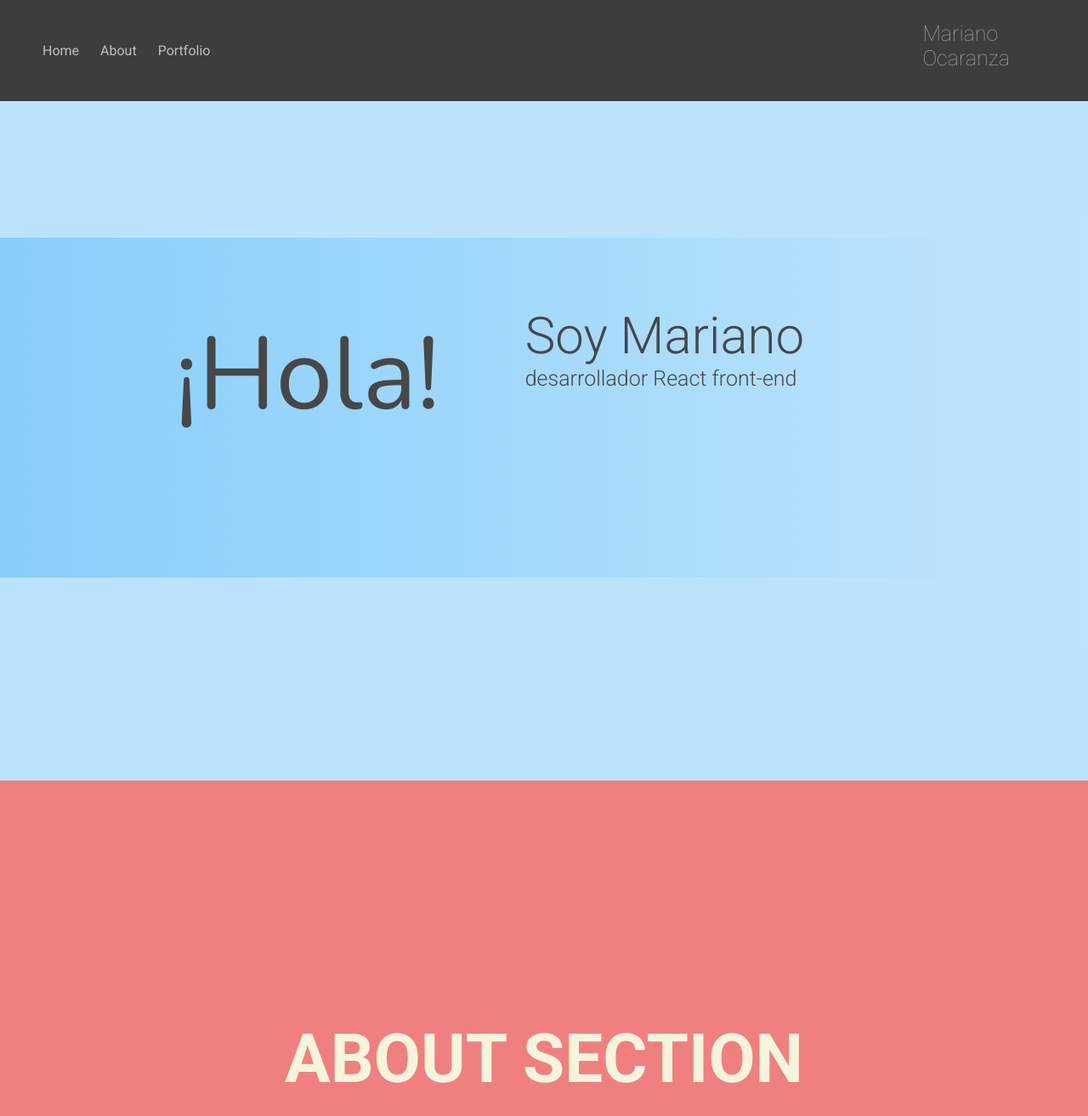
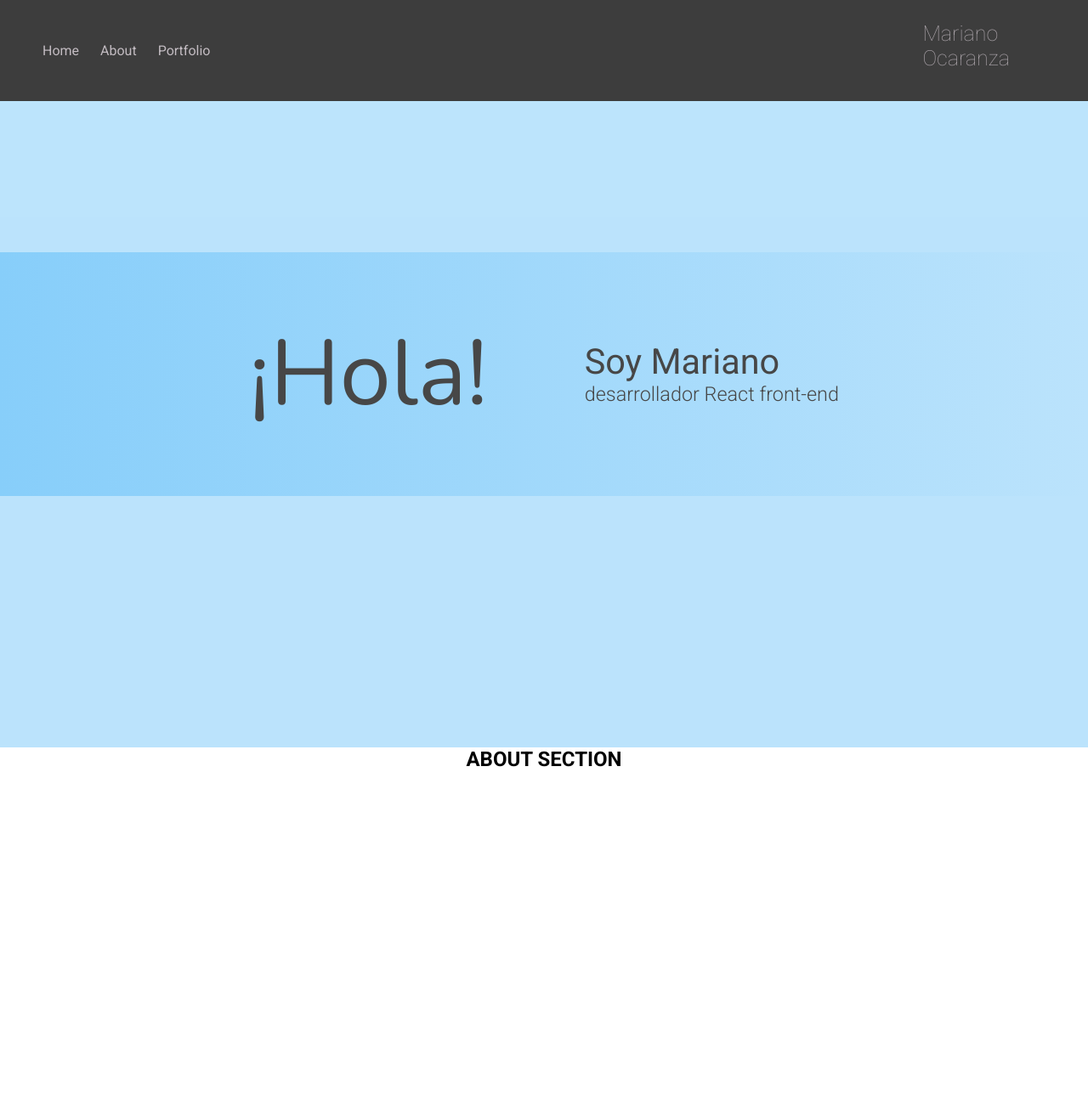
Before and after one commit to MarianoOcaranza/PortfolioProject, a React (Vite) app: page / in a window 1280 px wide. Shown: the top 1314 px of the page at 85% size. Built offline with nearby package versions, Linux system fonts and the light colour scheme.

Commit message:
cambios en estilos y funcionamiento del menu

```diff
--- a/src/Menu.jsx
+++ b/src/Menu.jsx
@@ -1,13 +1,13 @@
 import React, {useState, useEffect, useRef} from 'react';
-import { Link } from 'react-scroll';
-import { NavLink } from "react-router-dom";
-import { NavHashLink } from 'react-router-hash-link';
+import { useLocation, useNavigate } from 'react-router-dom'
 import './styles/Menu.css'
 
 function Menu() {
     const [isOpen, setIsOpen] = useState(false)
     const [isMobile, setIsMobile] = useState(window.innerWidth < 900)
     const [isScrolled, setIsScrolled] = useState(false)
+    const location = useLocation()
+    const navigate = useNavigate()
     const menuRef = useRef(null)
 
     const handleScroll = ()=> {
@@ -53,6 +53,34 @@ function Menu() {
         }
     })
 
+
+    const handleNav = (sectionId)=> {
+        const section = document.getElementById(sectionId)
+        if (sectionId === 'Portfolio') {
+            navigate('/portfolio')
+        }
+        else {
+            if (location.pathname !== '/') {
+                navigate('/')
+                setTimeout(()=> {
+                    const section = document.getElementById(sectionId)
+                    if (sectionId === 'root') {
+                        section.scrollIntoView()
+
+                    }
+                    else if (sectionId === 'About') {
+                        section.scrollIntoView()
+                    }
+                }, 100)
+            }
+            else {
+                if (section) {
+                    section.scrollIntoView();
+                  }
+            }
+        }
+    }
+
     return(
         <div className={`${isScrolled ? 'header shrink' : 'header'}`}>
             {isMobile ? (
@@ -64,41 +92,41 @@ function Menu() {
                 </img>
                 {isOpen && (
                     <ul className="menu-options">
-                        <NavHashLink
+                    <li
+                        onClick={()=> handleNav('root')}
                         className='menu-item'
-                        to="/#top"
                        >Home
-                    </NavHashLink>
-                    <NavHashLink
+                    </li>
+                    <li
                         className='menu-item'
-                        to="/#About"
+                        onClick={()=> handleNav('About')}
                         >About
-                    </NavHashLink>
-                    <NavLink
+                    </li>
+                    <li
                         className='menu-item'
-                        to="/portfolio"
+                        onClick={()=> handleNav('Portfolio')}
                         >Portfolio
-                    </NavLink>
+                    </li>
                     </ul>
                 )}
             </div>) : (
             <div className="menu-content">
                 <ul className="menu-options">
-                    <NavHashLink
+                <li
                         className='menu-item'
-                        to="/#top"
+                        onClick={()=> handleNav('root')}
                        >Home
-                    </NavHashLink>
-                    <NavHashLink
+                    </li>
+                    <li
                         className='menu-item'
-                        to="/#About"
+                        onClick={()=> handleNav('About')}
                         >About
-                    </NavHashLink>
-                    <NavLink
+                    </li>
+                    <li
                         className='menu-item'
-                        to="/portfolio"
+                        onClick={()=> handleNav('Portfolio')}
                         >Portfolio
-                    </NavLink>
+                    </li>
                 </ul>
             </div>
             )}
--- a/src/Portfolio.jsx
+++ b/src/Portfolio.jsx
@@ -3,7 +3,7 @@ import './styles/Portfolio.css'
 
 function Portfolio() {
     return (
-        <section className='content-portfolio'>
+        <section id='Portfolio' className='content-portfolio'>
             <h1 className='portfoliosection'>PORTFOLIO SECTION</h1>
         </section>
     )
--- a/src/styles/About.css
+++ b/src/styles/About.css
@@ -6,13 +6,5 @@
 .content-about {
     display: flex;
     justify-content: center;
-    background-color: lightcoral;
     min-height: 100vh;
 }
-.aboutsection {
-    font-family: 'roboto';
-    font-size: 80px;
-    color: beige;
-    position: absolute;
-    top: 150%;
-}
--- a/src/styles/Home.css
+++ b/src/styles/Home.css
@@ -1,71 +1,37 @@
 .content-home {
+    font-size: 18px;
     display: flex;
-    min-height: 100vh;
+    align-items: center;
+    height: 110vh;
     background-color: rgba(135, 206, 250, 0.562);
 }
 .welcome {
-    font-family: 'roboto';
-    font-weight: 300;
     color: rgb(71, 71, 71);
-    position: absolute;
     justify-content: center;
-    top: 35%;
-    padding: 50px;
-    gap: 100px;
-    width: 90vw;
-    height: 50vh;
+    gap: 10%;
+    align-items: center;
+    padding: 70px;
+    width: 100vw;
+    height: fit-content;
+    flex-wrap: wrap;
     display: flex;
     background-image: linear-gradient(to left,transparent,lightskyblue);
 }
 #hola {
-    font-family: 'Nunito';
+    font-family: "Nunito";
     font-weight: 300;
-    margin-top: 30px;
-    font-size: 120px;
-    color: rgb(71, 71, 71);
+    font-size: 6em;
 }
 #soy {
-    margin-top: 30px;
-    font-size: 60px;
+    font-weight: 400;
+    font-size: 2.3em;
 }
 #dev {
-    font-size: 25px;
+    font-weight: 300;
+    font-size: 1.3em;
 }
-
-@media screen and (max-width: 767px) {
-    .welcome {
-        flex-direction: column;
-        top: 30%;
-        gap: 50px;
-        width: 100vw;
-    }
-    #hola {
-        font-size: 90px;
-        margin-top: 0;
-        align-self: center;
-    }
-    #soy {
-        margin-top: 0;
-        font-size: 40px;
-    }
-    #dev {
-        font-size: 15px;
+@media screen and (max-height: 400px) {
+    .content-home {
+        height: fit-content;
     }
 }
-@media (min-width: 768px) and (max-width: 900px) {
-    #hola {
-        position: absolute;
-        left: 5%;
-        bottom: 5%;
-    }
-    #soy {
-        position: absolute;
-        right: 0;
-        top: 0;
-    }
-    #dev {
-        position: absolute;
-        bottom: 25%;
-        right: 0;
-    }
-}
--- a/src/styles/Menu.css
+++ b/src/styles/Menu.css
@@ -4,6 +4,7 @@
     scroll-behavior: smooth;
     font-family: 'Roboto';
     text-decoration: none;
+    list-style-type: none;
 }
 body {
     display: flex;
@@ -11,7 +12,7 @@ body {
 }
 .header {
     z-index: 1;
-    position: sticky;
+    position: fixed;
     top: 0;
     width: 100%;
     background-color: #3d3d3d;
@@ -48,6 +49,9 @@ body {
     animation: showitems 1s;
     cursor: pointer;
 }
+.menu-item.active {
+    color: blue !important;
+}
 .menu-item:hover {
     color: skyblue !important;
     transition: 0.5s !important;
@@ -81,3 +85,11 @@ body {
         flex-direction: column;
     }
 }
+@media screen and (max-height: 400px) {
+    .header {
+        padding: 0;
+    }
+    .menu-options {
+        gap: 1em;
+    }
+}
--- a/src/styles/Portfolio.css
+++ b/src/styles/Portfolio.css
@@ -6,13 +6,5 @@
 .content-portfolio {
     display: flex;
     justify-content: center;
-    background-color: lightslategray;
     min-height: 100vh;
 }
-.portfoliosection {
-    font-family: 'roboto';
-    font-size: 80px;
-    color: beige;
-    position: absolute;
-    top: 50%;
-}
```
